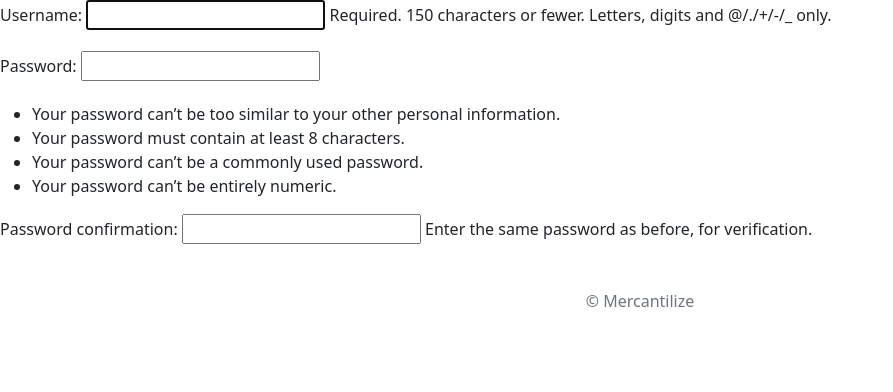
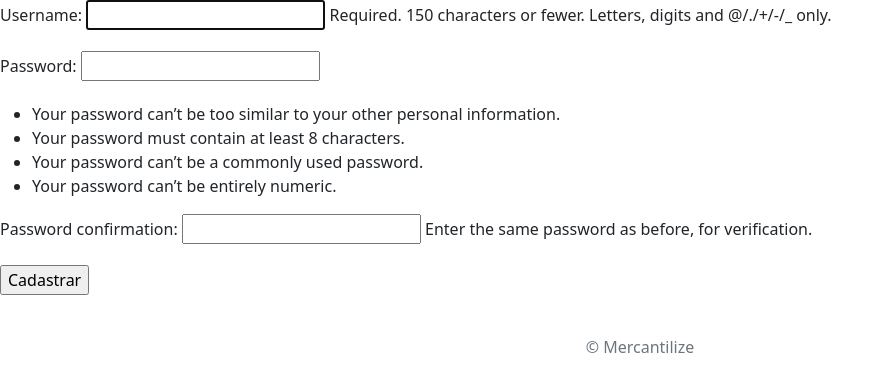
Before and after one commit to Lucas-Espindola-dev/Mercantil, a Django app: page /register/ in a window 1280 px wide. Shown: the part 56-448 px from the top of the page, without its empty margins (0-893 px from the left). Run offline with Django 4.2, Linux system fonts and the light colour scheme.

Commit message:
Creating submit button

```diff
--- a/accounts/templates/register.html
+++ b/accounts/templates/register.html
@@ -4,7 +4,10 @@
     <form method="post">
         {% csrf_token %}
         {{ user_form.as_p }}
+
+        <div class="form-group">
+            <input type="submit" value="Cadastrar">
+        </div>
     </form>
 
-
 {% endblock %}
```
